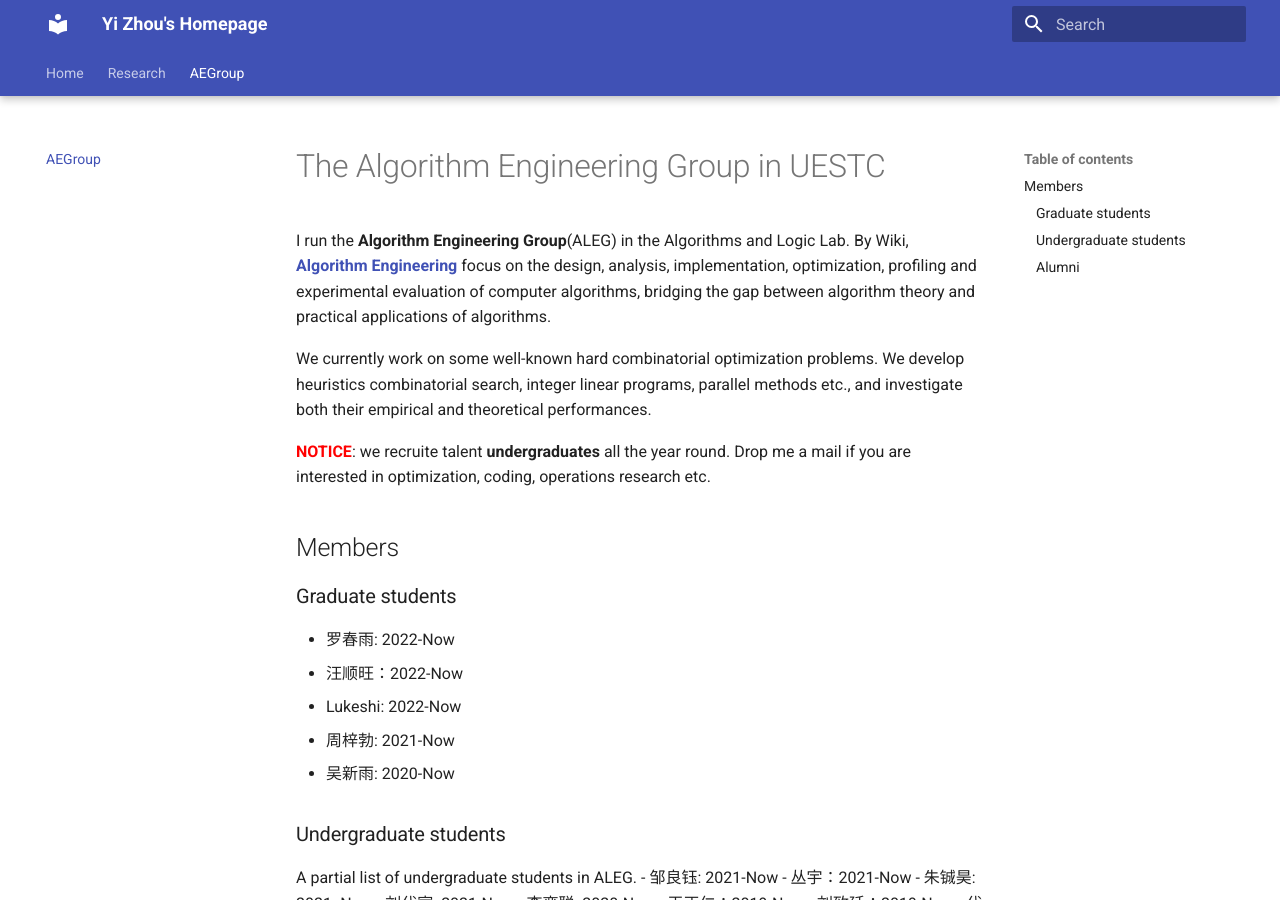
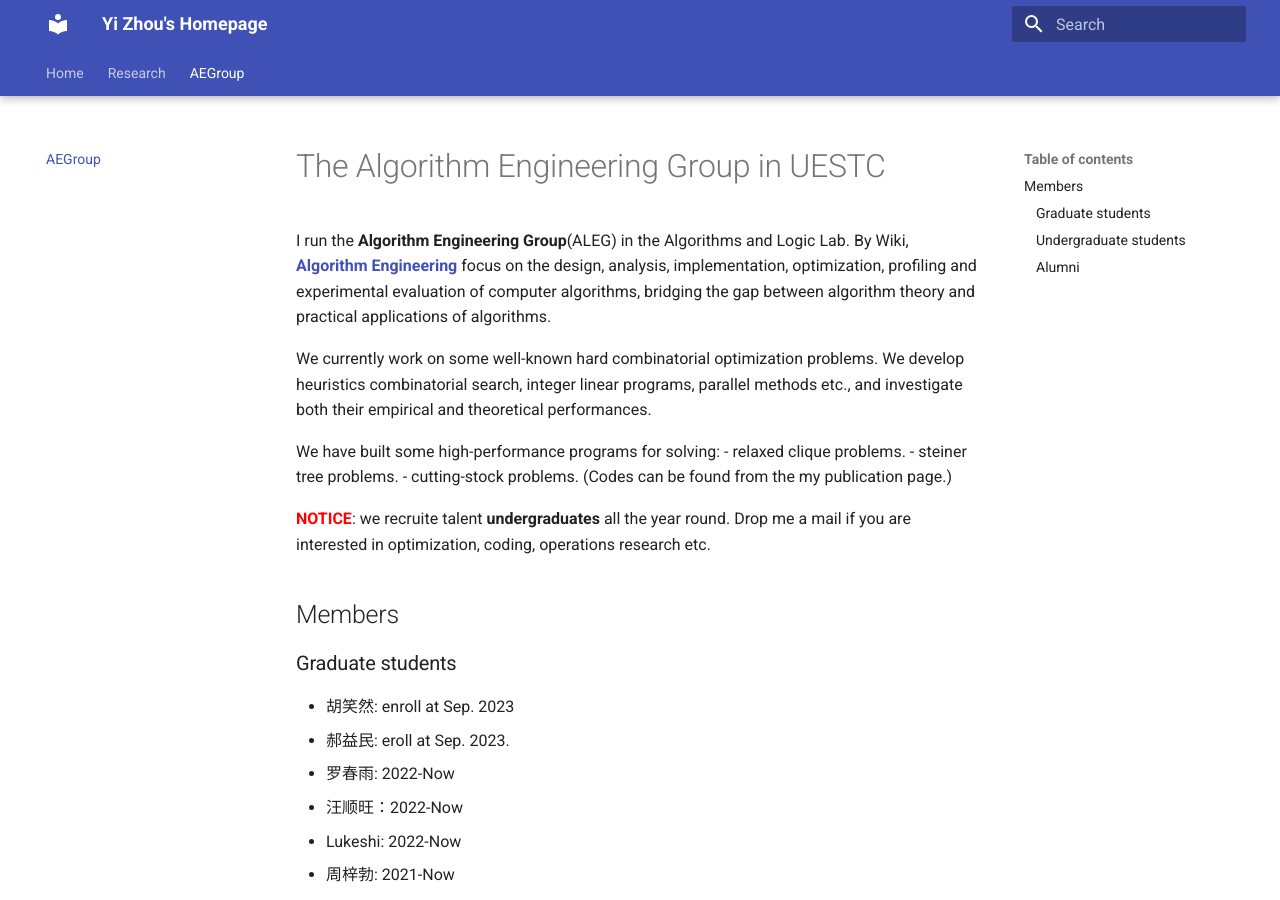
Before and after one commit to joey001/joey001.github.io, an MkDocs documentation site: the page built from docs/aegroup/aegroup.md, in a window 1280 px wide and 900 px high. Built offline with MkDocs 1.6.1 and Material for MkDocs 9.7.7, drawn with Linux system fonts in a browser that asks for light colours.

Commit message:
an update at 2023

```diff
--- a/docs/aegroup/aegroup.md
+++ b/docs/aegroup/aegroup.md
@@ -3,6 +3,12 @@ I run the **Algorithm Engineering Group**(ALEG) in the Algorithms and Logic Lab.
 By Wiki, [**Algorithm Engineering**](https://en.wikipedia.org/wiki/Algorithm_engineering) focus on the design, analysis, implementation, optimization, profiling and experimental evaluation of computer algorithms, bridging the gap between algorithm theory and practical applications of algorithms.
 
 We currently work on some well-known hard combinatorial  optimization problems. We develop heuristics combinatorial search, integer linear programs, parallel methods etc., and investigate both their empirical and theoretical performances.
+
+We have built some high-performance programs for solving:
+- relaxed clique problems.
+- steiner tree problems.
+- cutting-stock problems.
+(Codes can be found from the my publication page.)
 
 
 <font color=red>**NOTICE**</font>: we recruite talent **undergraduates** all the year round.
@@ -10,11 +16,14 @@ Drop me a mail if you are interested in optimization, coding, operations researc
 
 ## Members
 ### Graduate students
+- 胡笑然: enroll at Sep. 2023
+- 郝益民: eroll at Sep. 2023.
 - 罗春雨: 2022-Now
 - 汪顺旺：2022-Now
 - Lukeshi: 2022-Now
 - 周梓勃: 2021-Now
 - 吴新雨: 2020-Now
+
 
 ### Undergraduate students
 A partial list of undergraduate students in ALEG.
```
Also changed, not shown: docs/index.md (+1 -0 lines), docs/research/publication.md (+3 -1 lines).
